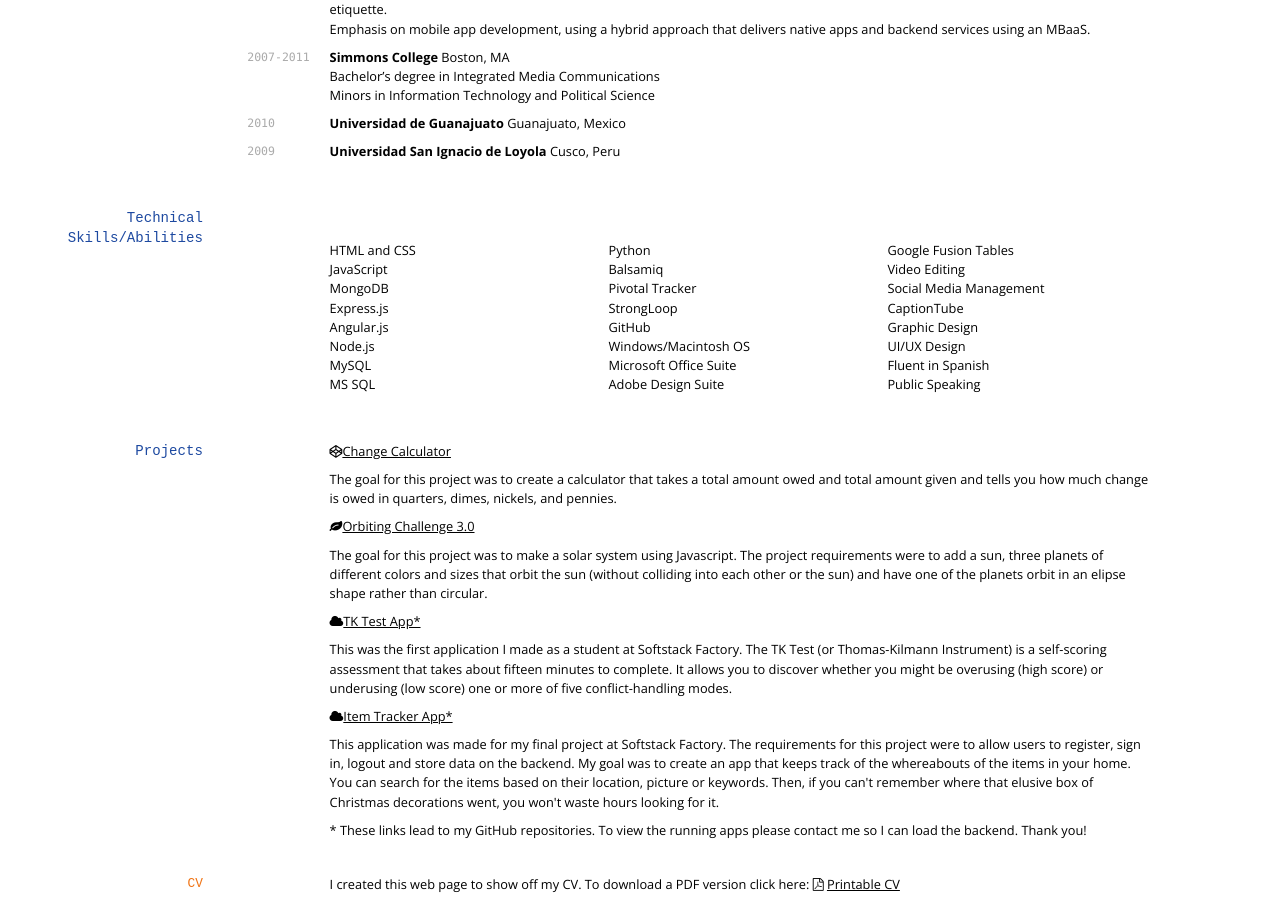
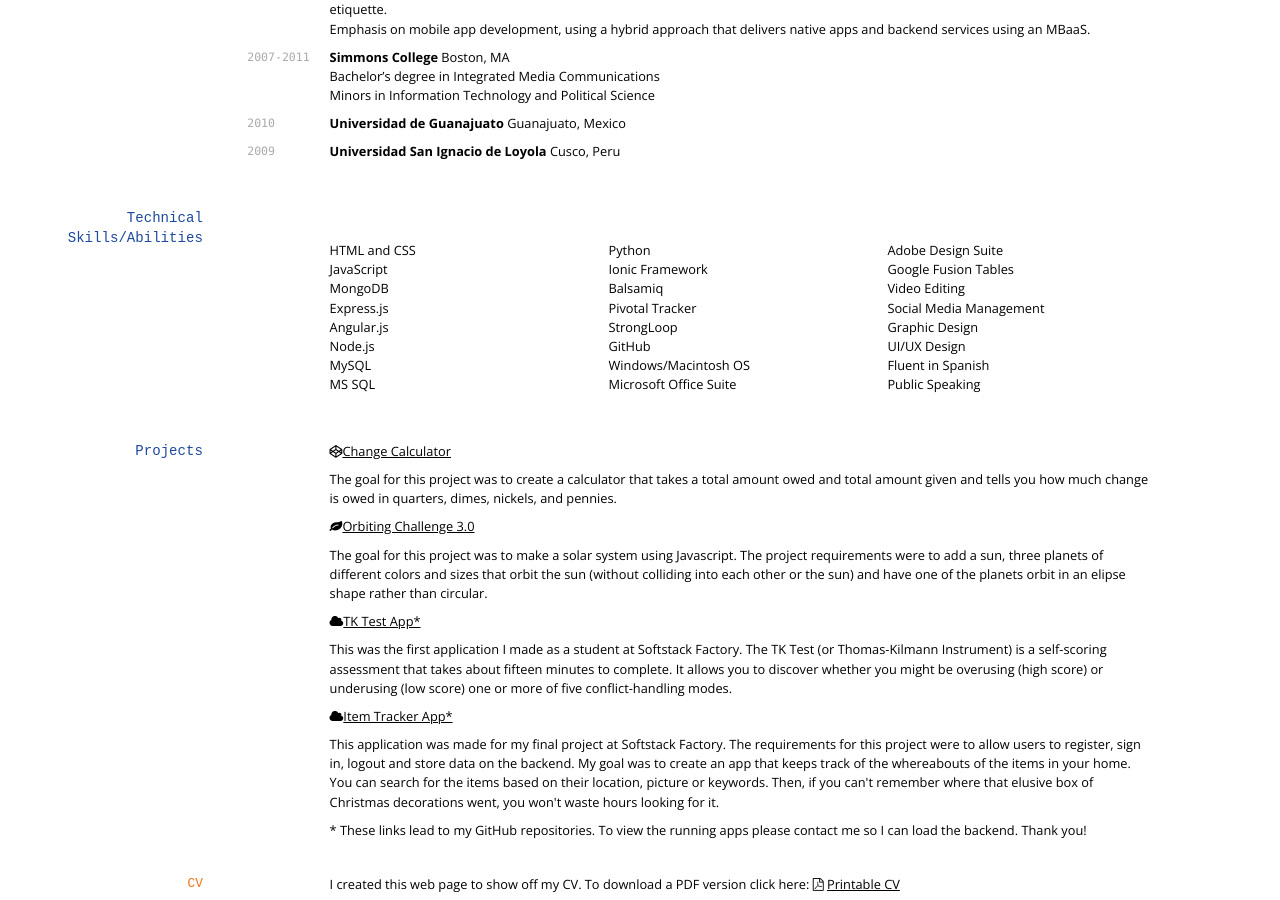
Before and after one commit to anoonan3805/anoonan.github.io, a Jekyll site: the page built from index.md, in a window 1280 px wide and 900 px high, scrolled down 458 px. Built offline with Jekyll 4.4.1, drawn with Linux system fonts in a browser that asks for light colours; nearby versions of some CDN libraries.

Commit message:
removed captiontub added ionic

```diff
--- a/index.md
+++ b/index.md
@@ -56,6 +56,7 @@ __Universidad San Ignacio de Loyola__ Cusco, Peru<br>
 * MySQL
 * MS SQL
 * Python
+* Ionic Framework
 * Balsamiq
 * Pivotal Tracker
 * StrongLoop
@@ -66,7 +67,6 @@ __Universidad San Ignacio de Loyola__ Cusco, Peru<br>
 * Google Fusion Tables
 * Video Editing
 * Social Media Management
-* CaptionTube
 * Graphic Design
 * UI/UX Design
 * Fluent in Spanish
```
Also changed, not shown: 1 other file.
